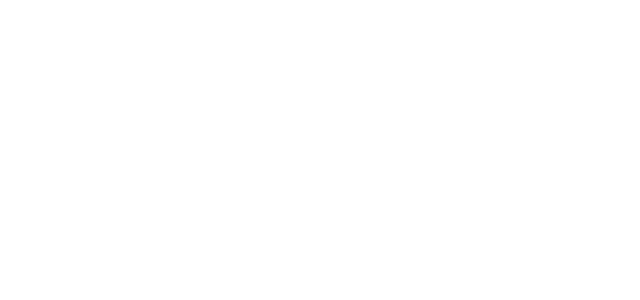
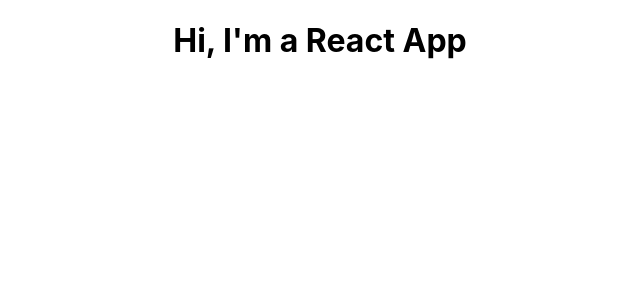
Before and after one commit to GeneralChauhan/vanholtz-clone, a React (Create React App) app: page / in a window 1280 px wide. Shown: the top 300 px of the page, without its empty margins (320-960 px from the left). Built offline with nearby package versions, Linux system fonts and the light colour scheme.

Commit message:
sasta kaam + added framer motion

```diff
--- a/package.json
+++ b/package.json
@@ -6,6 +6,7 @@
     "@testing-library/jest-dom": "^5.16.5",
     "@testing-library/react": "^13.3.0",
     "@testing-library/user-event": "^13.5.0",
+    "framer-motion": "^7.2.0",
     "react": "^18.2.0",
     "react-dom": "^18.2.0",
     "react-scripts": "5.0.1",
--- a/src/App.js
+++ b/src/App.js
@@ -1,9 +1,14 @@
+import React, {useState} from 'react';
 import './App.css';
 
+import MainText from './components/mainText';
+
 function App() {
+  const [text, setText] = useState("Hi, I'm a React App");
+
   return (
     <div className="App">
-
+      <MainText text= {text} date = "2002"/>
     </div>
   );
 }
--- /dev/null
+++ b/src/components/mainText.jsx
@@ -0,0 +1,11 @@
+import React from 'react';
+
+import './styles.css';
+
+export default function MainText({text}) {
+    return (
+        <div className="">
+        <h1>{text}</h1>
+        </div>
+    );
+}
--- /dev/null
+++ b/src/components/styles.css
@@ -0,0 +1,3 @@
+*{
+    color: black;
+}
```
Also changed, not shown: 1 other file (tests, documents, lock files or other folders).
